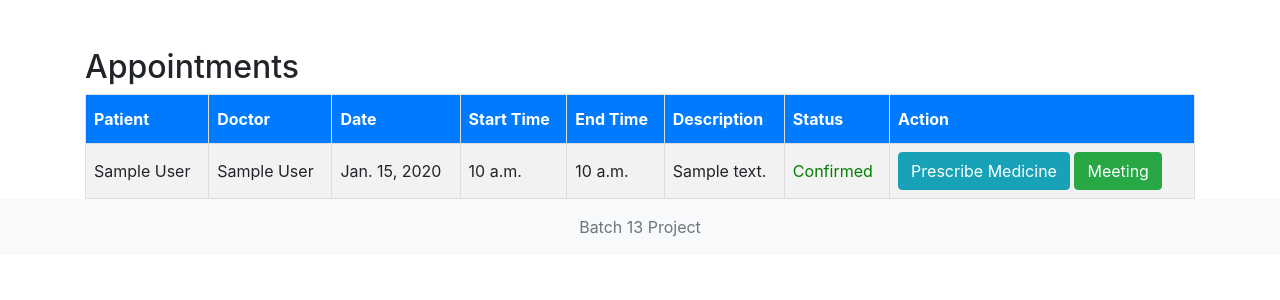
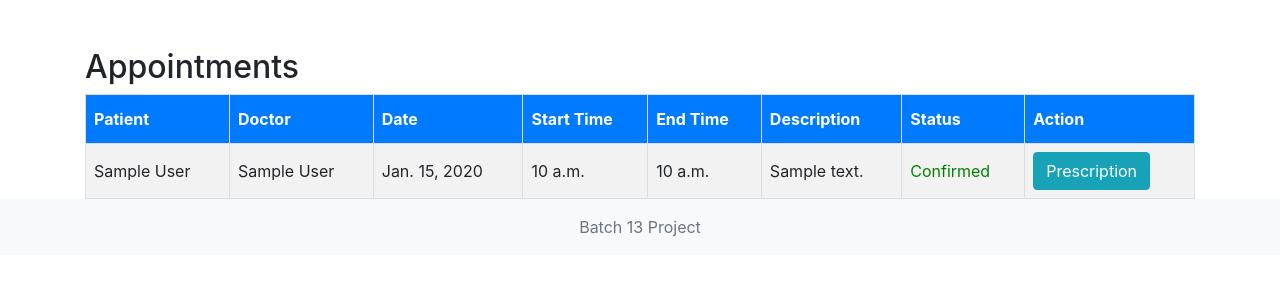
Before and after one commit to Health-visioneers/HealthVisionersBackend, a Django app: page /appointments/ in a window 1280 px wide. Shown: the part 56-356 px from the top of the page. Run offline with Django 5.2, Linux system fonts and the light colour scheme; a user stored in the database is signed in; tables that the repository leaves empty hold one stand-in row (values such as "Sample post"); some libraries are stand-ins or nearby versions.

Commit message:
prescription view validation

```diff
--- a/prescription/models.py
+++ b/prescription/models.py
@@ -17,6 +17,7 @@ class Appointment(models.Model):
     status = models.BooleanField(default=False, help_text="false if the appointment is Pending")
     confirmed = models.BooleanField(default=False, help_text="True if the appointment is confirmed")
     meeting_id = models.IntegerField(unique=True, null=True)
+    prescribed = models.BooleanField(default=False)
 
     @staticmethod
     def generate_unique_meeting_id():
--- a/prescription/templates/appointments.html
+++ b/prescription/templates/appointments.html
@@ -93,23 +93,29 @@
                     </td>
                     {% elif request.user.is_authenticated and request.user.is_doctor and appointment.confirmed %}
                         <td>
+                            {% if not appointment.prescribed %}
                                 <a href="{% url 'prescribe_medicine' appointment.id %}" class="btn btn-info">Prescribe Medicine</a>
-
                                 {% if appointment.meeting_id %}
                                     <a href="{% url 'meeting' appointment.meeting_id %}" class="btn btn-success">Meeting</a>
                                 {% else %}
                                     <span class="btn btn-success disabled">No Meeting</span>
                                 {% endif %}
+                            {% elif appointment.prescribed %}
+                                <a href="{% url 'patient_prescriptions' appointment.id %}" class="btn btn-info">Prescription</a>
+                            {% endif %}
                         </td>
                     {% elif request.user.is_authenticated and request.user.is_patient and appointment.confirmed %}
                         <td>
+                            {% if not appointment.prescribed %}
                                 {% if appointment.meeting_id %}
                                     <a href="{% url 'meeting' appointment.meeting_id %}" class="btn btn-success">Meeting</a>
                                 {% else %}
                                     <span class="btn btn-success disabled">No Meeting</span>
                                 {% endif %}
                                 <br><br>
-                                <a href="{% url 'patient_prescriptions' appointment.id %}" class="btn btn-info">Medicines</a>
+                            {% elif appointment.prescribed %}
+                                <a href="{% url 'patient_prescriptions' appointment.id %}" class="btn btn-info">Prescription</a>
+                            {% endif %}
                         </td>
                     {% endif %}
                 </tr>
--- a/prescription/views.py
+++ b/prescription/views.py
@@ -123,7 +123,10 @@ def prescribe_medicine(request, appointment_id):
         for medicine_id in prescription:
             prescription = Prescription(appointment_id=appointment_id, medicine_id=medicine_id)
             prescription.save()
+
         # Redirect to the details page for the appointment
+        appointment = Appointment.objects.filter(id= appointment_id).update(prescription=True)
+        appointment.save()
 
         return redirect('appointments')
     else:
```
Lines whose indentation alone changed are shown as unchanged.
